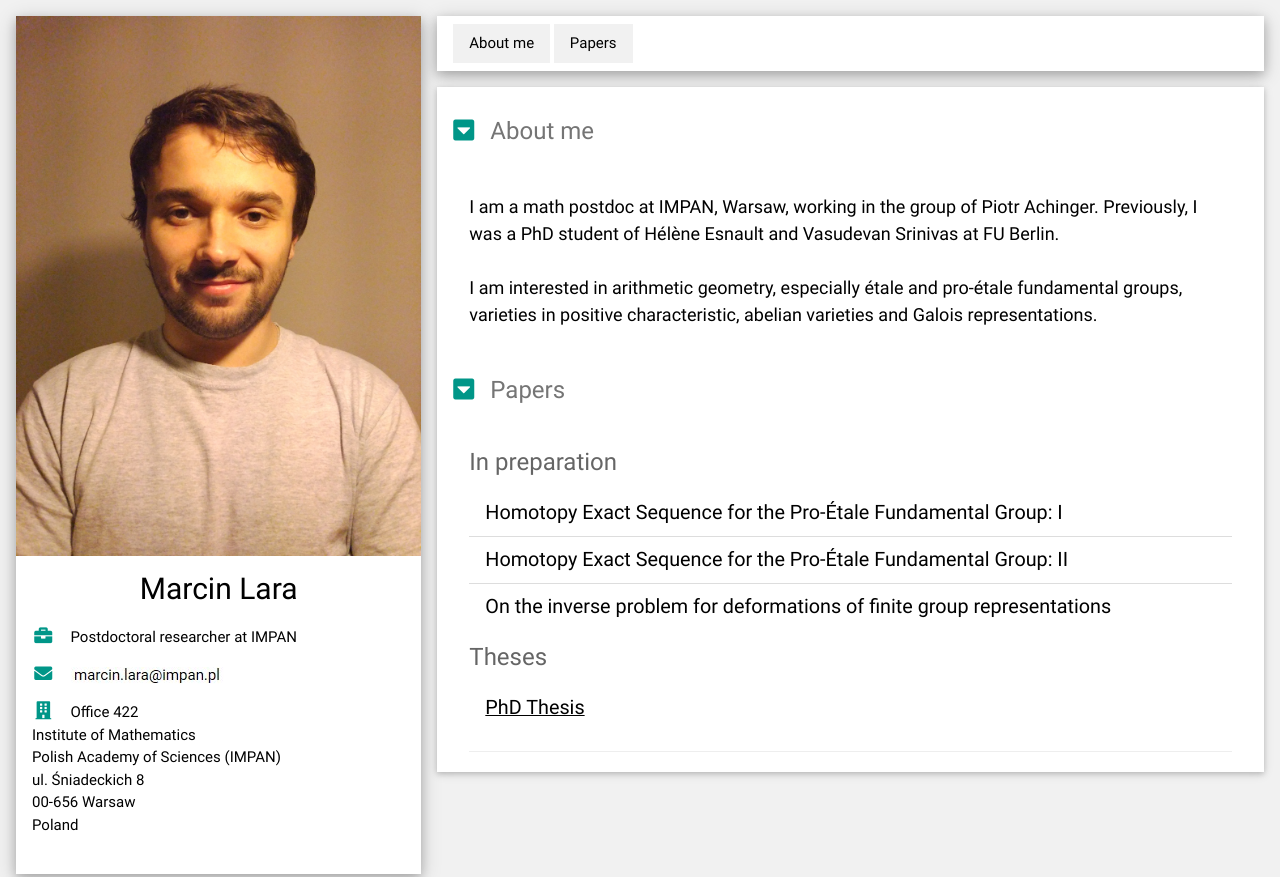
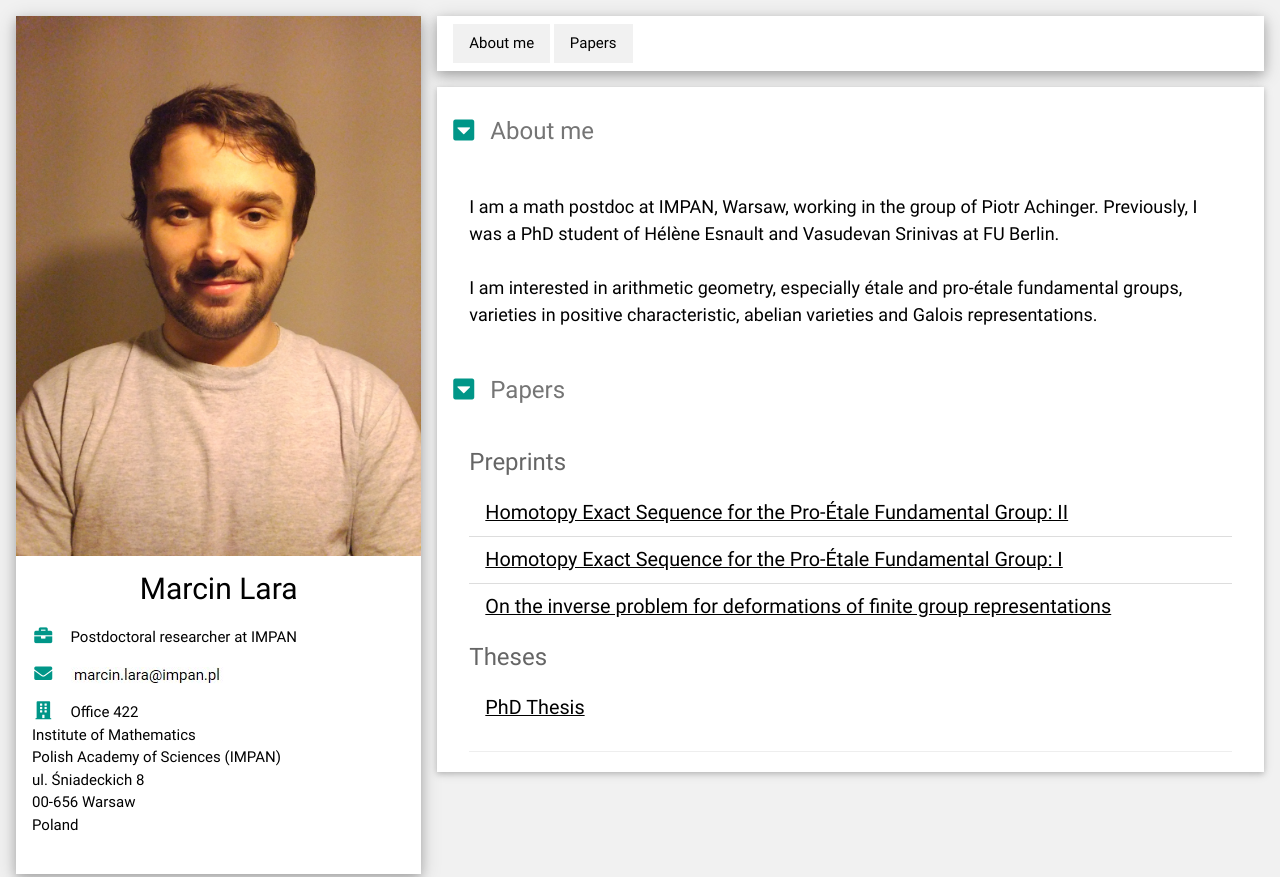
Before and after one commit to marcin-lara/marcin-lara.github.io, a plain HTML site: page index.html in a window 1280 px wide. Shown: the top 877 px of the page. Drawn offline with Linux system fonts and the light colour scheme.

Commit message:
Update index.html
Changed from in preparation to Preprints and added links

```diff
--- a/index.html
+++ b/index.html
@@ -73,21 +73,21 @@ html,body,h1,h2,h3,h4,h5,h6 {font-family: "Roboto", sans-serif;}
         <span id="Papers-header-on"> <h3 class="w3-text-grey w3-padding-16" onclick="togglePapers()"><i class="fa w3-margin-right w3-xlarge w3-text-teal">&#xf150;</i>Papers</h2> </span>
           <span id="Papers-header-off" style="display: none;"> <h3 class="w3-text-grey w3-padding-16" onclick="togglePapers()"><i class="fa w3-margin-right w3-xlarge w3-text-teal">&#xf152;</i>Papers</h2></span>
         <div class="w3-container" id="Papers">
-            <h3 class="w3-opacity">In preparation</h3>
+            <h3 class="w3-opacity">Preprints</h3>
 
             <ul class="w3-ul w3-large">
                 <li> <span class="paper-title">
-                    Homotopy Exact Sequence for the Pro-Étale Fundamental Group: I </span>
+                    <a href="http://arxiv.org/abs/1911.01884" target="_blank">Homotopy Exact Sequence for the Pro-Étale Fundamental Group: II</a> </span>
 
                 </li>
 
                 <li> <span class="paper-title">
-                    Homotopy Exact Sequence for the Pro-Étale Fundamental Group: II </span>
+                    <a href="http://arxiv.org/abs/1910.14015" target="_blank">Homotopy Exact Sequence for the Pro-Étale Fundamental Group: I</a> </span>
 
                 </li>
 
                 <li> <span class="paper-title">
-                    On the inverse problem for deformations of finite group representations </span>
+                    <a href="http://arxiv.org/abs/1910.12160" target="_blank">On the inverse problem for deformations of finite group representations</a> </span>
 
                 </li>
 
@@ -98,7 +98,7 @@ html,body,h1,h2,h3,h4,h5,h6 {font-family: "Roboto", sans-serif;}
 
             <ul class="w3-ul w3-large">
                 <li> <span class="paper-title">
-                  <a href="https://refubium.fu-berlin.de/handle/fub188/25018">PhD Thesis</a> </span>
+                  <a href="https://refubium.fu-berlin.de/handle/fub188/25018" target="_blank">PhD Thesis</a> </span>
 
                 </li>
 
```
